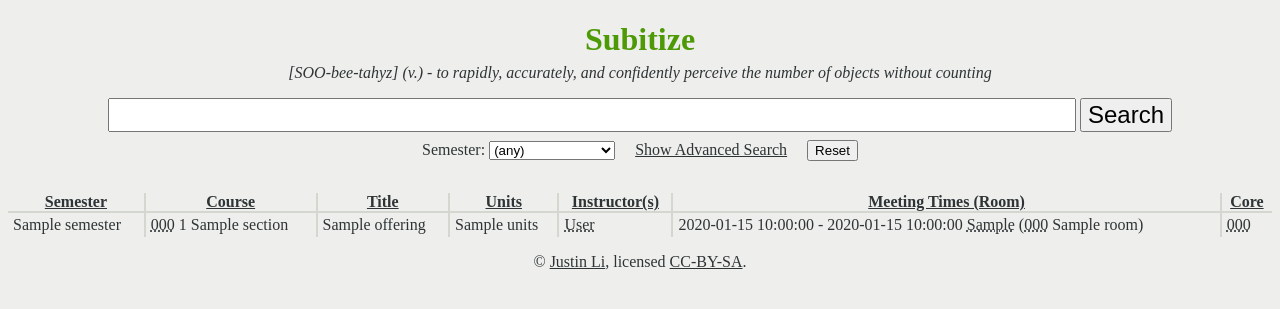
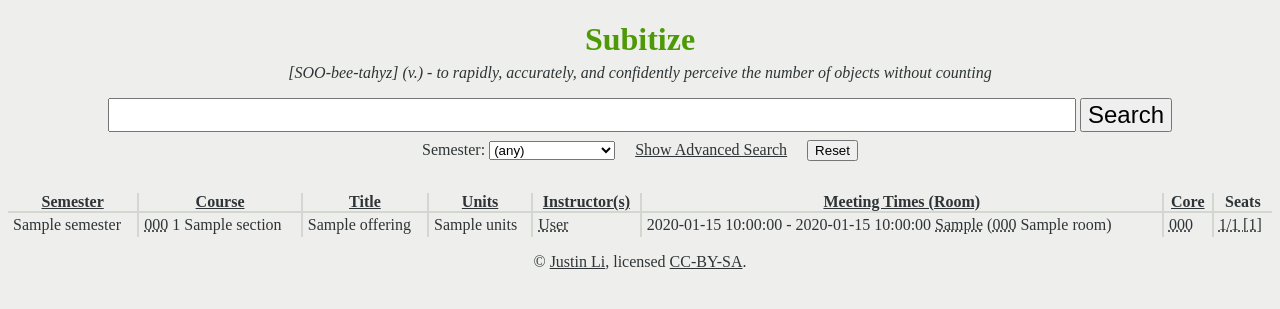
Before and after one commit to justinnhli/subitize, a Flask app: template templates/base.html in a window 1280 px wide. Shown: the top 309 px of the page. Run offline with Flask 2, Linux system fonts and the light colour scheme; the template is opened without the code that fills it: most values are stand-ins (such as "Sample title", 1, 10 or a date in 2020); parts of the project's set-up code (start-up, migrations or seed data) failed here and were passed over.

Commit message:
add enrollment information

```diff
--- a/templates/base.html
+++ b/templates/base.html
@@ -188,6 +188,7 @@ $(document).ready(function() {
                 <th><a href="{{ url }}&sort=instructors">Instructor(s)</a></th>
                 <th><a href="{{ url }}&sort=meetings">Meeting Times (Room)</a></th>
                 <th><a href="{{ url }}&sort=core">Core</a></th>
+                <th>Seats</th>
             </tr>
             {% for offering in results %}
             <tr>
@@ -220,6 +221,17 @@ $(document).ready(function() {
                     <abbr title="{{ core.name }}">{{ core.code }}</abbr>{% if not loop.last %};{% endif %}
                     {% endfor %}
                 </td>
+                <td>
+                    {% if offering.num_reserved != 0 %}
+                    <abbr title="Enrolled: {{ offering.num_enrolled }}/{{ offering.num_seats }}&#13;Reserved Remaining: {{ offering.num_reserved_open }}/{{ offering.num_reserved }}&#13;Waitlisted: {{ offering.num_waitlisted }}">
+                    {{ offering.num_enrolled }}/{{ offering.num_seats }} [{{ offering.num_waitlisted }}]
+                    </abbr>
+                    {% else %}
+                    <abbr title="Enrolled: {{ offering.num_enrolled }}/{{ offering.num_seats }}&#13;Waitlisted: {{ offering.num_waitlisted }}">
+                    {{ offering.num_enrolled }}/{{ offering.num_seats }} [{{ offering.num_waitlisted }}]
+                    </abbr>
+                    {% endif %}
+                </td>
             </tr>
             {% endfor %}
         </table>
```
Also changed, not shown: models.py (+7 -2 lines).
